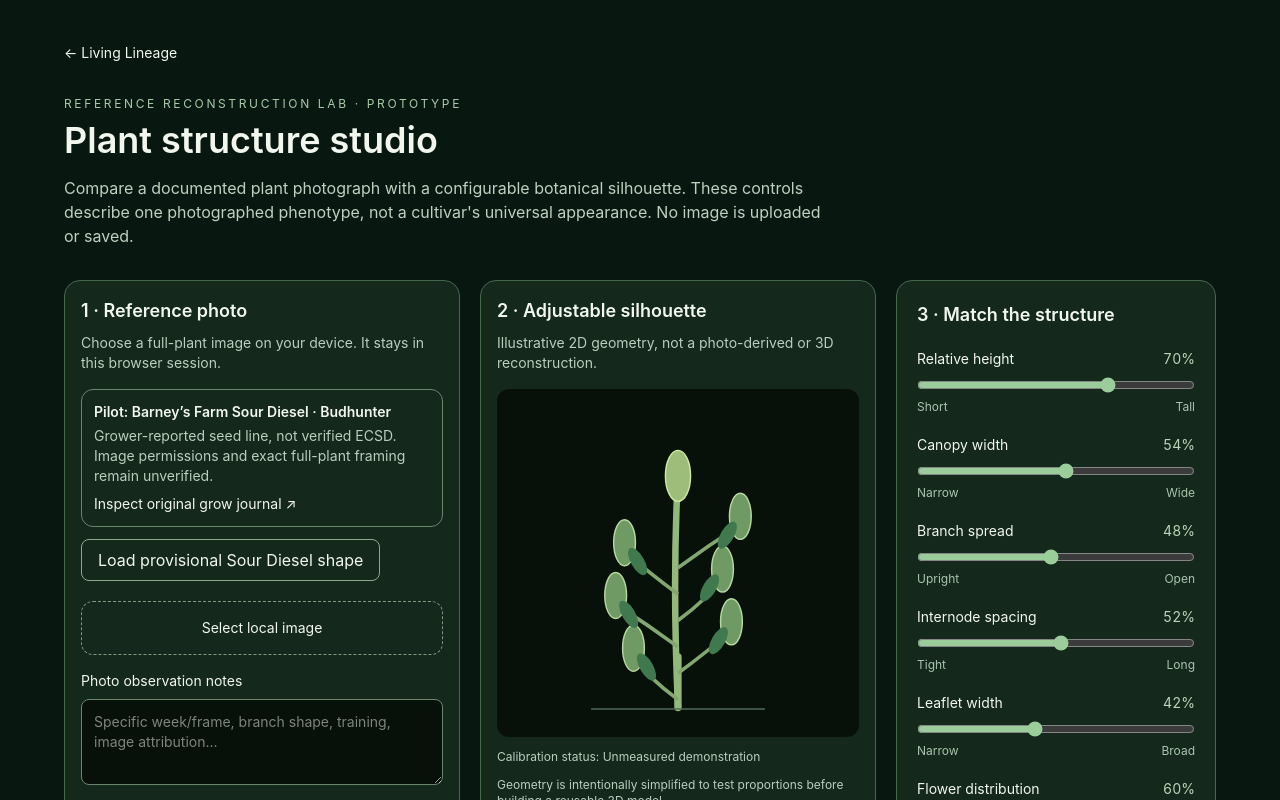
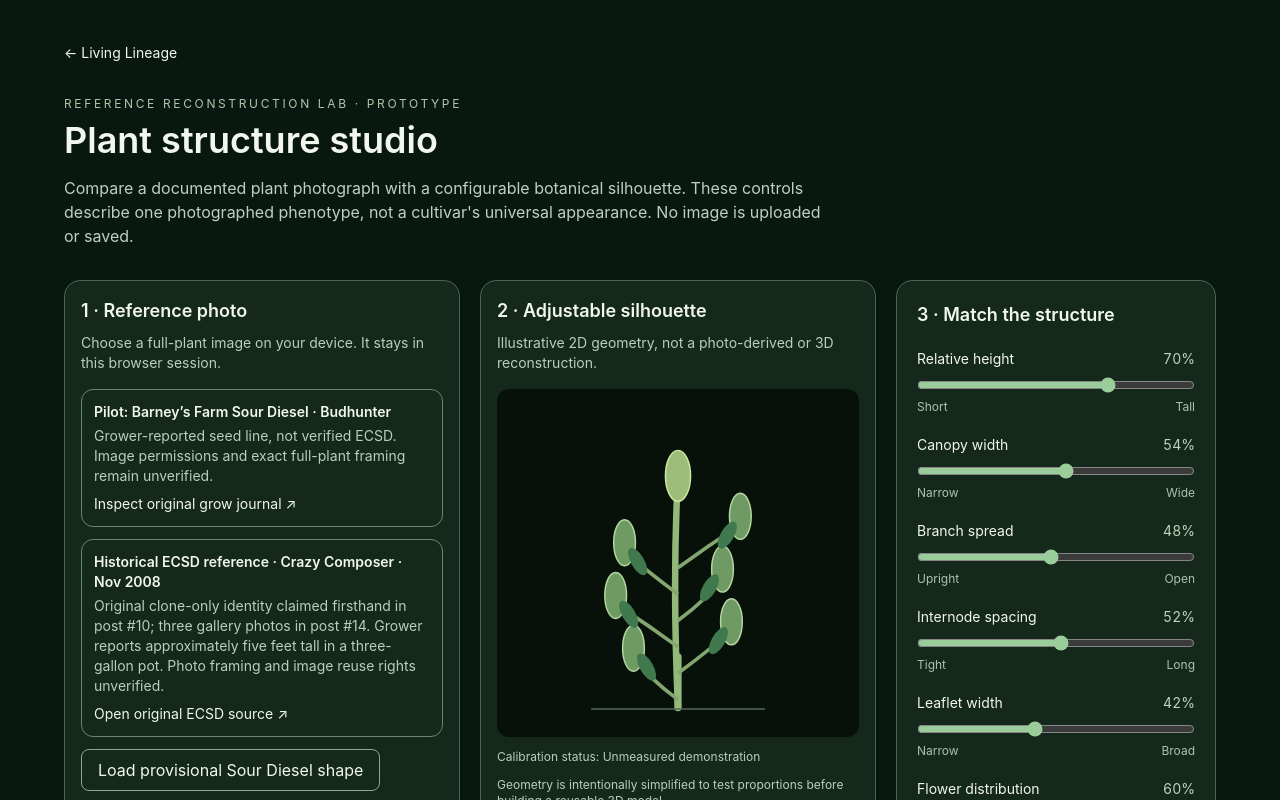
Before and after one commit to diamondmind88/Cannagraph, a Next.js app: page /living-lineage/reference-studio in a window 1280 px wide. Shown: the top 800 px of the page. Built offline with nearby package versions, Linux system fonts and the light colour scheme.

Commit message:
Surface primary 2008 original ECSD source in structure studio without conflating seed-line pilot

```diff
--- a/src/app/living-lineage/reference-studio/page.tsx
+++ b/src/app/living-lineage/reference-studio/page.tsx
@@ -6,6 +6,7 @@ import Link from "next/link";
 const initial = { height: 70, width: 54, branchAngle: 48, internode: 52, leafWidth: 42, flowerDensity: 60 };
 type Trait = keyof typeof initial;
 const provisional = { height: 80, width: 48, branchAngle: 38, internode: 56, leafWidth: 42, flowerDensity: 68 };
+const historicSource = "https://www.icmag.com/threads/ecsd-monstah.99766/";
 const pilotSource = "https://growdiaries.com/diaries/223385-sour-diesel-grow-journal-by-budhunter/week/1282387?lnk=0";
 const fields: { key: Trait; label: string; low: string; high: string }[] = [
   { key: "height", label: "Relative height", low: "Short", high: "Tall" },
@@ -46,6 +47,7 @@ export default function ReferenceStudio() {
           <h2 className="text-lg font-semibold">1 · Reference photo</h2>
           <p className="mt-2 text-sm text-[#b9cfbd]">Choose a full-plant image on your device. It stays in this browser session.</p>
           <div className="mt-4 rounded-xl border border-[#68876c] p-3 text-sm"><p className="font-semibold">Pilot: Barney’s Farm Sour Diesel · Budhunter</p><p className="mt-1 text-[#b9cfbd]">Grower-reported seed line, not verified ECSD. Image permissions and exact full-plant framing remain unverified.</p><a href={pilotSource} target="_blank" rel="noopener noreferrer" className="mt-2 inline-block underline">Inspect original grow journal ↗</a></div>
+          <div className="mt-3 rounded-xl border border-[#68876c] p-3 text-sm"><p className="font-semibold">Historical ECSD reference · Crazy Composer · Nov 2008</p><p className="mt-1 text-[#b9cfbd]">Original clone-only identity claimed firsthand in post #10; three gallery photos in post #14. Grower reports approximately five feet tall in a three-gallon pot. Photo framing and image reuse rights unverified.</p><a href={historicSource} target="_blank" rel="noopener noreferrer" className="mt-2 inline-block underline">Open original ECSD source ↗</a></div>
           <button type="button" className="mt-3 rounded-lg border border-[#8ba98c] px-4 py-2 text-sm" onClick={() => { setTraits(provisional); setCalibration("provisional"); setSourceNotes("Provisional interpretation of grower narrative: relatively tall plant, dominant central cola, lateral branches less developed; LST, defoliation and lollipopping documented. NOT measured from image pixels. Review individual frames before using as reference geometry."); }}>Load provisional Sour Diesel shape</button>
           <label className="mt-5 block cursor-pointer rounded-xl border border-dashed border-[#7a9b7d] p-4 text-center text-sm">Select local image
             <input type="file" accept="image/*" className="sr-only" onChange={e => {
@@ -85,7 +87,7 @@ export default function ReferenceStudio() {
             <span className="flex justify-between text-xs text-[#a9c4ae]"><span>{f.low}</span><span>{f.high}</span></span>
           </label>)}</div>
           <button type="button" className="mt-6 w-full rounded-xl border border-[#7d9e7e] px-4 py-3 text-sm" onClick={()=>{setTraits(initial);setCalibration("unmeasured");}}>Reset proportions</button>
-          <button type="button" className="mt-3 w-full rounded-xl bg-[#cde8bd] px-4 py-3 text-sm font-semibold text-[#173020]" onClick={()=>{const data={schemaVersion:1,subject:"Photographed plant phenotype",referenceFile:fileName||null,sourcePage:pilotSource,sourceNotes,manualImageBounds:reference && boundsConfirmed ? bounds : null,measuredImageWidthHeightRatio:reference && boundsConfirmed ? measuredRatio : null,calibrationStatus:calibration,measurementMethod:calibration==="provisional"?"Grower narrative, not image measurements":calibration==="manual"?"Manual slider adjustment":"None",rights:"unverified",identity:"grower-reported Barney’s Farm Sour Diesel",traits,limitations:"Illustrative user-adjusted 2D approximation; not verified 3D morphology or cultivar identity."};const blob=new Blob([JSON.stringify(data,null,2)],{type:"application/json"});const url=URL.createObjectURL(blob);const a=document.createElement("a");a.href=url;a.download="cannagraph-plant-reference.json";a.click();URL.revokeObjectURL(url);}}>Export structure settings</button>
+          <button type="button" className="mt-3 w-full rounded-xl bg-[#cde8bd] px-4 py-3 text-sm font-semibold text-[#173020]" onClick={()=>{const data={schemaVersion:1,subject:"Photographed plant phenotype",referenceFile:fileName||null,sourcePage:pilotSource,historicalEcsdSource:historicSource,historicalEcsdStatus:"Firsthand clone-only claim; gallery photos not yet inspected",sourceNotes,manualImageBounds:reference && boundsConfirmed ? bounds : null,measuredImageWidthHeightRatio:reference && boundsConfirmed ? measuredRatio : null,calibrationStatus:calibration,measurementMethod:calibration==="provisional"?"Grower narrative, not image measurements":calibration==="manual"?"Manual slider adjustment":"None",rights:"unverified",identity:"grower-reported Barney’s Farm Sour Diesel",traits,limitations:"Illustrative user-adjusted 2D approximation; not verified 3D morphology or cultivar identity."};const blob=new Blob([JSON.stringify(data,null,2)],{type:"application/json"});const url=URL.createObjectURL(blob);const a=document.createElement("a");a.href=url;a.download="cannagraph-plant-reference.json";a.click();URL.revokeObjectURL(url);}}>Export structure settings</button>
         </section>
       </div>
     </div>
```
